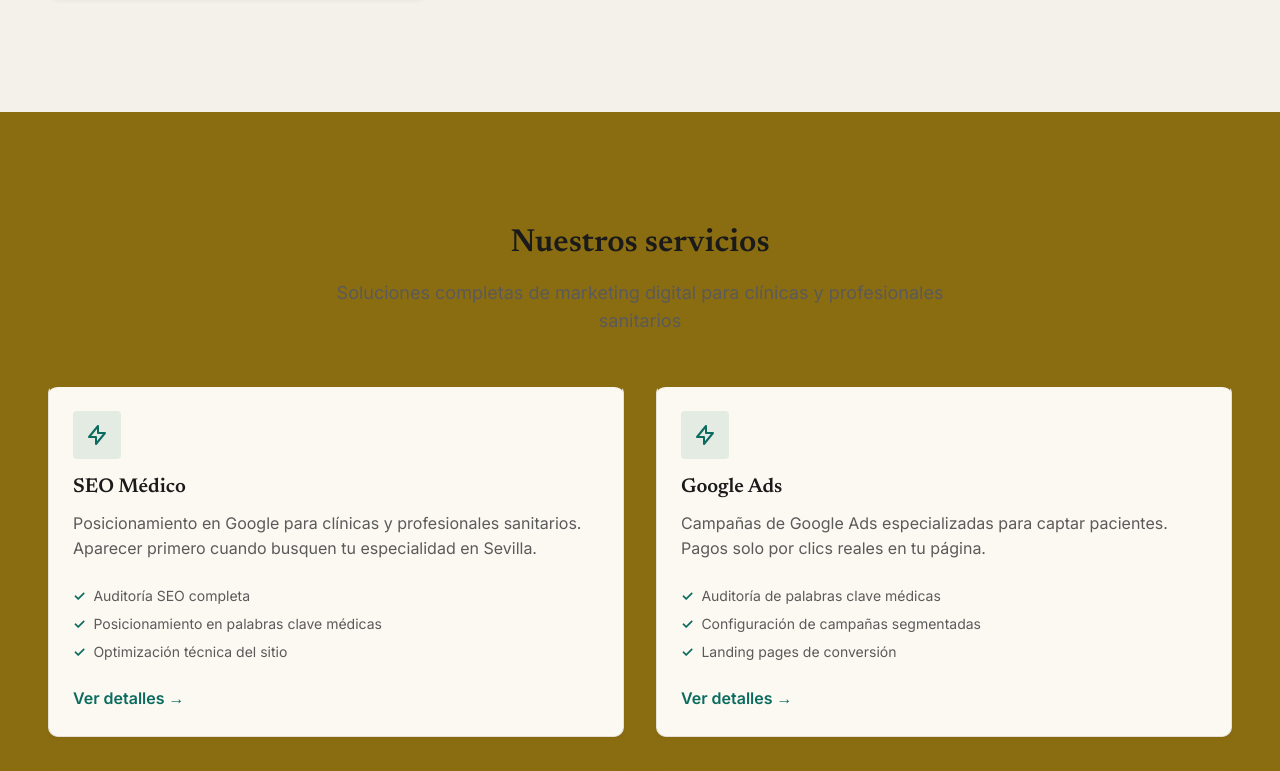
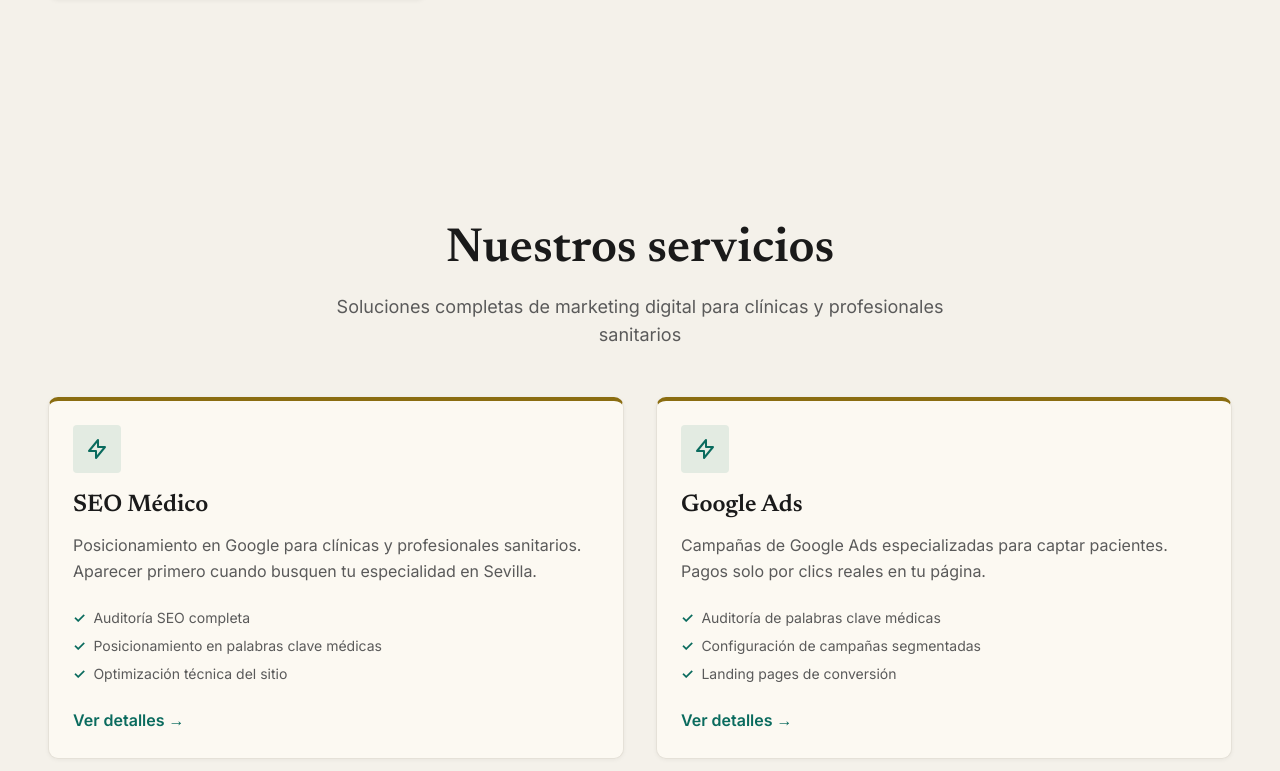
Before and after one commit to carlosalbertocardoso-hub/agencia-clinicas, a Next.js app: page / in a window 1280 px wide. Shown: the part 1994-2765 px from the top of the page. Built offline with nearby package versions, Linux system fonts and the light colour scheme.

Commit message:
design: update ServiciosSection with Clinical Eminence background color and typography

```diff
--- a/src/components/home/ServiciosSection.tsx
+++ b/src/components/home/ServiciosSection.tsx
@@ -3,10 +3,10 @@
 
 export default function ServiciosSection() {
   return (
-    <section className="section-padding bg-secondary">
+    <section className="section-padding bg-surface">
       <div className="container-custom">
         <div className="text-center mb-12">
-          <h2 className="text-h2 font-heading mb-4">Nuestros servicios</h2>
+          <h2 className="text-4xl md:text-5xl font-heading font-semibold mb-4">Nuestros servicios</h2>
           <p className="text-lg text-text-muted max-w-2xl mx-auto">
             Soluciones completas de marketing digital para clínicas y profesionales sanitarios
           </p>
@@ -21,7 +21,7 @@
                     <path strokeLinecap="round" strokeLinejoin="round" strokeWidth={2} d="M13 10V3L4 14h7v7l9-11h-7z" />
                   </svg>
                 </div>
-                <h3 className="text-h4 font-heading mb-3 text-text group-hover:text-primary transition">
+                <h3 className="text-xl md:text-2xl font-heading font-semibold mb-3 text-text group-hover:text-primary transition">
                   {servicio.nombre}
                 </h3>
                 <p className="text-text-muted mb-6">{servicio.descripcion}</p>
```
